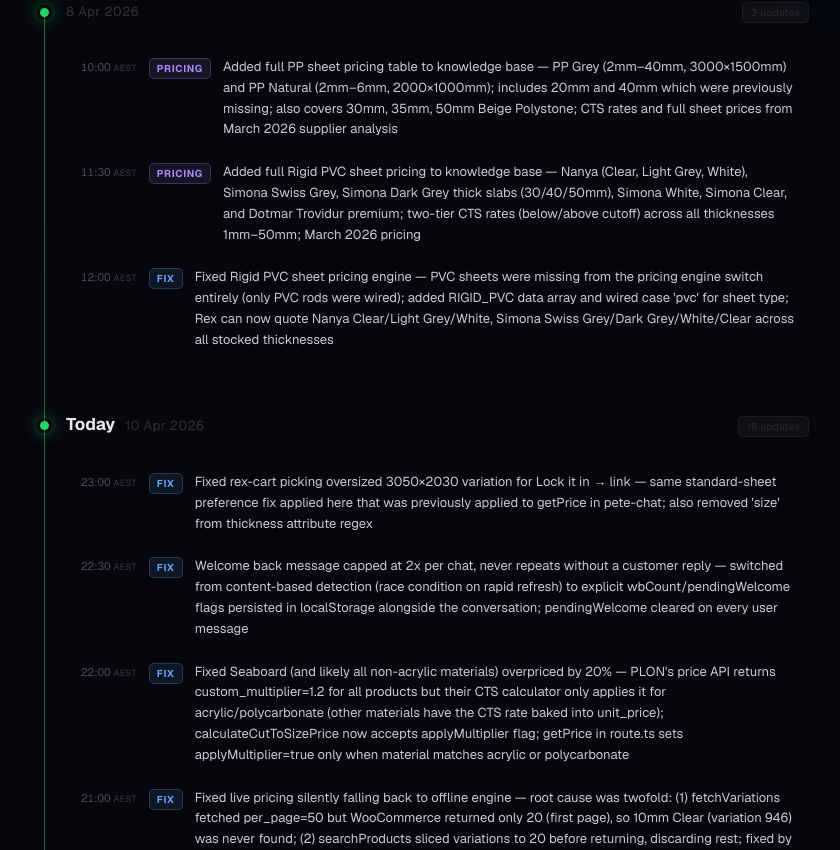
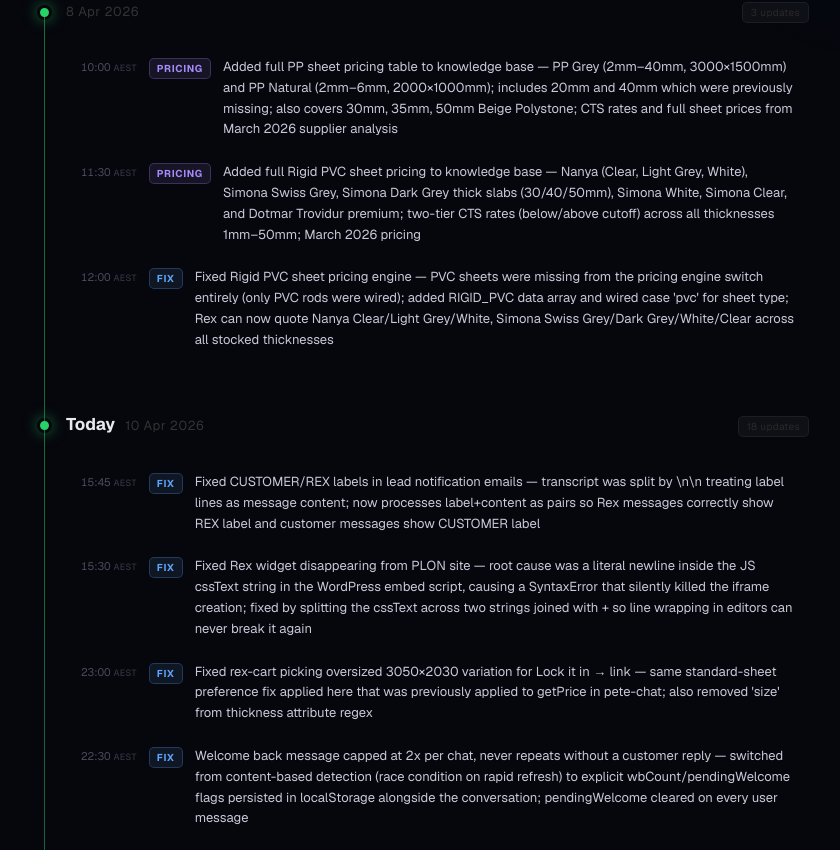
Before and after one commit to sg-satoshi/saabai-site, a Next.js app: page /rex-changelog in a window 1280 px wide. Shown: the part 674-1524 px from the top of the page, without its empty margins (217-1057 px from the left). Built offline with nearby package versions, Linux system fonts and the light colour scheme.

Commit message:
fix: add changelog entries for email transcript labels and Rex widget embed bug

```diff
--- a/app/rex-changelog/ChangelogClient.tsx
+++ b/app/rex-changelog/ChangelogClient.tsx
@@ -40,6 +40,8 @@ const CHANGELOG: Day[] = [
     date: "10 Apr 2026",
     label: "Today",
     entries: [
+      { time: "15:45", tag: "FIX", title: "Fixed CUSTOMER/REX labels in lead notification emails — transcript was split by \\n\\n treating label lines as message content; now processes label+content as pairs so Rex messages correctly show REX label and customer messages show CUSTOMER label" },
+      { time: "15:30", tag: "FIX", title: "Fixed Rex widget disappearing from PLON site — root cause was a literal newline inside the JS cssText string in the WordPress embed script, causing a SyntaxError that silently killed the iframe creation; fixed by splitting the cssText across two strings joined with + so line wrapping in editors can never break it again" },
       { time: "23:00", tag: "FIX", title: "Fixed rex-cart picking oversized 3050×2030 variation for Lock it in → link — same standard-sheet preference fix applied here that was previously applied to getPrice in pete-chat; also removed 'size' from thickness attribute regex" },
       { time: "22:30", tag: "FIX", title: "Welcome back message capped at 2x per chat, never repeats without a customer reply — switched from content-based detection (race condition on rapid refresh) to explicit wbCount/pendingWelcome flags persisted in localStorage alongside the conversation; pendingWelcome cleared on every user message" },
       { time: "22:00", tag: "FIX", title: "Fixed Seaboard (and likely all non-acrylic materials) overpriced by 20% — PLON's price API returns custom_multiplier=1.2 for all products but their CTS calculator only applies it for acrylic/polycarbonate (other materials have the CTS rate baked into unit_price); calculateCutToSizePrice now accepts applyMultiplier flag; getPrice in route.ts sets applyMultiplier=true only when material matches acrylic or polycarbonate" },
```
